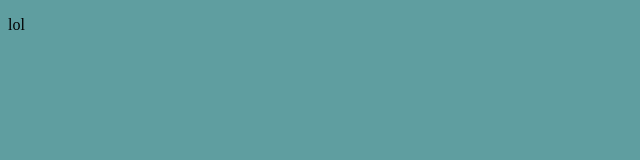
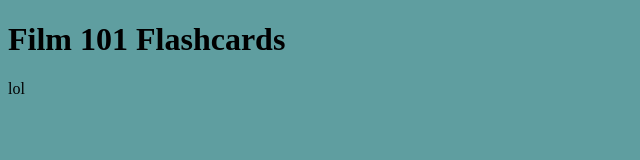
Before and after one commit to Azuthedog1/quiz-project, a plain HTML site: page index.html in a window 1280 px wide. Shown: the whole page, without its empty margins (0-640 px from the left). Drawn offline with Linux system fonts and the light colour scheme.

Commit message:
Update index.html

```diff
--- a/index.html
+++ b/index.html
@@ -5,6 +5,7 @@
    <link rel="stylesheet" href="styles.css">
  </head>
  <body>
+  <h1>Film 101 Flashcards</h1>
    <p>lol</p>
   </body>
 </html>
```
